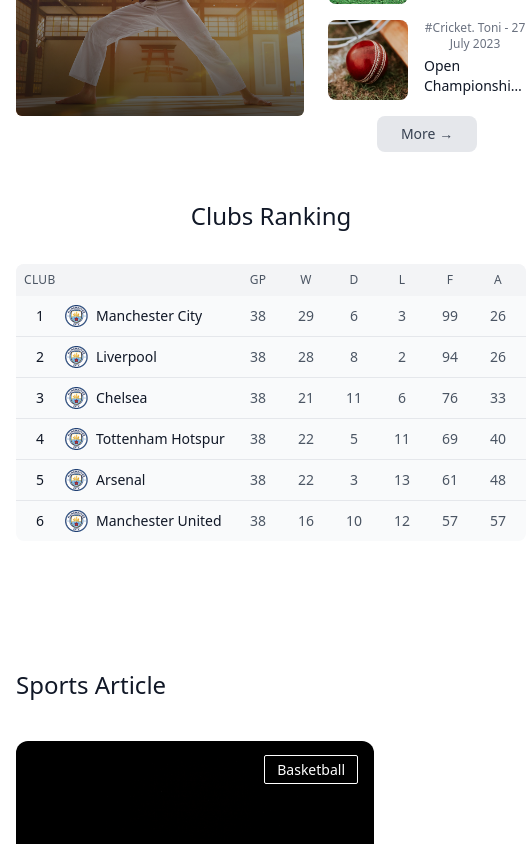
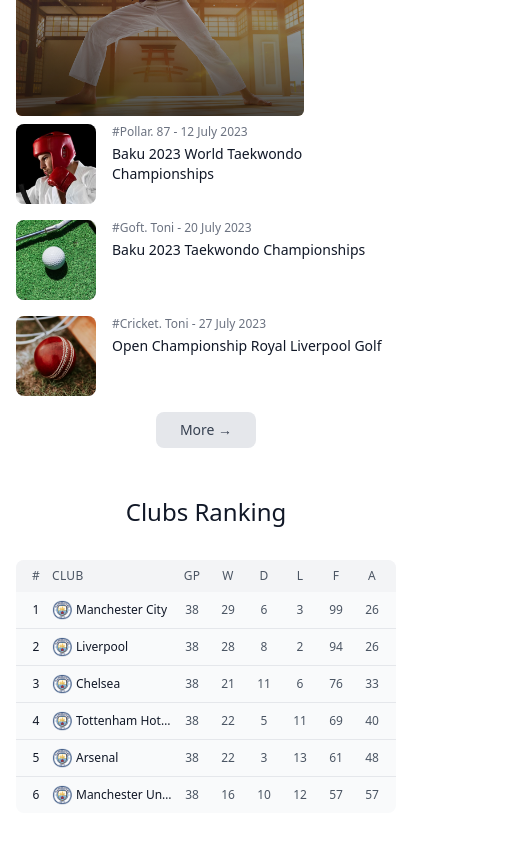
Before and after one commit to shubham9172724594/design_trip_task, a React (Create React App) app: page / in a window 390 px wide. Shown: the part 4760-5604 px from the top of the page, 526 px wide, since content can reach past the window. Built offline with nearby package versions, Linux system fonts and the light colour scheme; the HTML template or start-up script is replaced by a standard one.

Commit message:
design changes

```diff
--- a/src/components/RecentNewsAndRankings.js
+++ b/src/components/RecentNewsAndRankings.js
@@ -51,7 +51,7 @@
               Recent News
             </motion.h2>
 
-            <div className="flex gap-6">
+            <div className="md:flex gap-6">
               {/* Featured Article - Left */}
               <motion.div
                 initial={{ opacity: 0, scale: 0.95 }}
@@ -77,7 +77,7 @@
               </motion.div>
 
               {/* News List - Right */}
-              <div className="flex-1 space-y-4">
+              <div className="flex-1 space-y-4 mt-2 md:mt-0">
                 {recentNews.map((article, index) => (
                   <motion.article
                     key={article.id}
@@ -128,17 +128,19 @@
               Clubs Ranking
             </motion.h2>
 
-            <div className="bg-gray-50 rounded-lg overflow-hidden">
+            <div className="bg-gray-50 rounded-lg overflow-x-auto">
+              {/* Table wrapper for mobile scroll */}
+              <div className="min-w-[360px]">
                 {/* Table Header */}
-              <div className="flex items-center gap-2 px-2 py-2 bg-gray-100 text-xs font-medium text-gray-600 uppercase tracking-wide">
-                <div className="flex-1 text-left">Club</div>
-                <div className="w-8"></div>
-                <div className="w-10 text-center">GP</div>
-                <div className="w-10 text-center">W</div>
-                <div className="w-10 text-center">D</div>
-                <div className="w-10 text-center">L</div>
-                <div className="w-10 text-center">F</div>
-                <div className="w-10 text-center">A</div>
+                <div className="flex items-center gap-1 sm:gap-2 px-2 py-2 bg-gray-100 text-xs font-medium text-gray-600 uppercase tracking-wide">
+                  <div className="w-6 sm:w-8">#</div>
+                  <div className="flex-1 text-left min-w-[120px] sm:min-w-[140px]">Club</div>
+                  <div className="w-8 sm:w-10 text-center">GP</div>
+                  <div className="w-8 sm:w-10 text-center">W</div>
+                  <div className="w-8 sm:w-10 text-center">D</div>
+                  <div className="w-8 sm:w-10 text-center">L</div>
+                  <div className="w-8 sm:w-10 text-center">F</div>
+                  <div className="w-8 sm:w-10 text-center">A</div>
                 </div>
 
                 {/* Table Rows */}
@@ -149,24 +151,24 @@
                       initial={{ opacity: 0, x: 20 }}
                       animate={{ opacity: 1, x: 0 }}
                       transition={{ duration: 0.5, delay: index * 0.05 }}
-                    className="flex items-center gap-2 px-2 py-2 text-sm hover:bg-gray-100 transition-colors"
+                      className="flex items-center gap-1 sm:gap-2 px-2 py-2 text-xs sm:text-sm hover:bg-gray-100 transition-colors"
                     >
-                    <div className="w-8 font-medium text-gray-900">
+                      <div className="w-6 sm:w-8 font-medium text-gray-900">
                         {team.position}
                       </div>
-                    <div className="flex-1 flex items-center gap-2 min-w-0">
-                      {/* <span className="text-base flex-shrink-0">{team.logo}</span> */}
-                      <img src={team.logo} className='h-6 w-6'/>
+                      <div className="flex-1 flex items-center gap-1 sm:gap-2 min-w-[120px] sm:min-w-[140px]">
+                        <img src={team.logo} className='h-5 w-5 sm:h-6 sm:w-6 flex-shrink-0'/>
                         <span className="font-medium text-gray-900 truncate">{team.club}</span>
                       </div>
-                    <div className="w-10 text-center text-gray-600">{team.gp}</div>
-                    <div className="w-10 text-center text-gray-600">{team.w}</div>
-                    <div className="w-10 text-center text-gray-600">{team.d}</div>
-                    <div className="w-10 text-center text-gray-600">{team.l}</div>
-                    <div className="w-10 text-center text-gray-600">{team.f}</div>
-                    <div className="w-10 text-center text-gray-600">{team.a}</div>
+                      <div className="w-8 sm:w-10 text-center text-gray-600">{team.gp}</div>
+                      <div className="w-8 sm:w-10 text-center text-gray-600">{team.w}</div>
+                      <div className="w-8 sm:w-10 text-center text-gray-600">{team.d}</div>
+                      <div className="w-8 sm:w-10 text-center text-gray-600">{team.l}</div>
+                      <div className="w-8 sm:w-10 text-center text-gray-600">{team.f}</div>
+                      <div className="w-8 sm:w-10 text-center text-gray-600">{team.a}</div>
                     </motion.div>
                   ))}
+                </div>
               </div>
             </div>
           </div>
```
Lines whose indentation alone changed are shown as unchanged.
